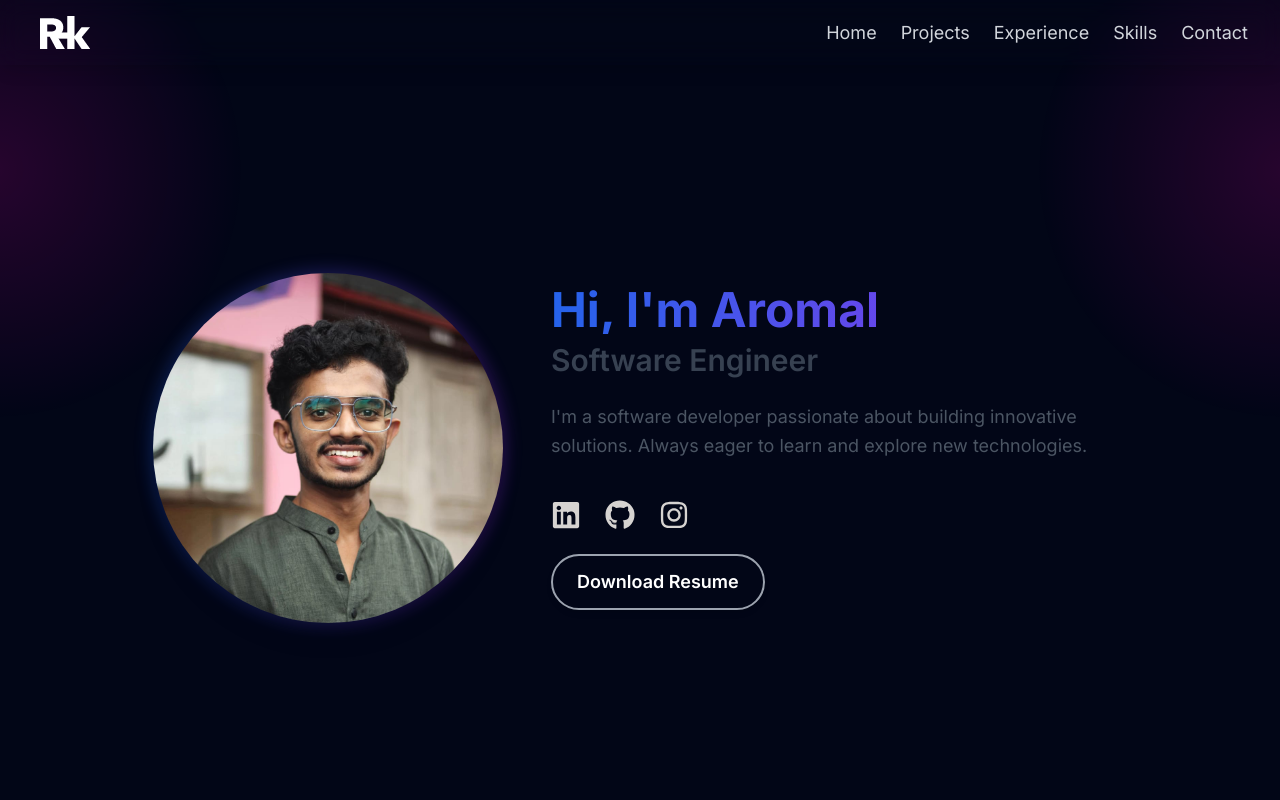
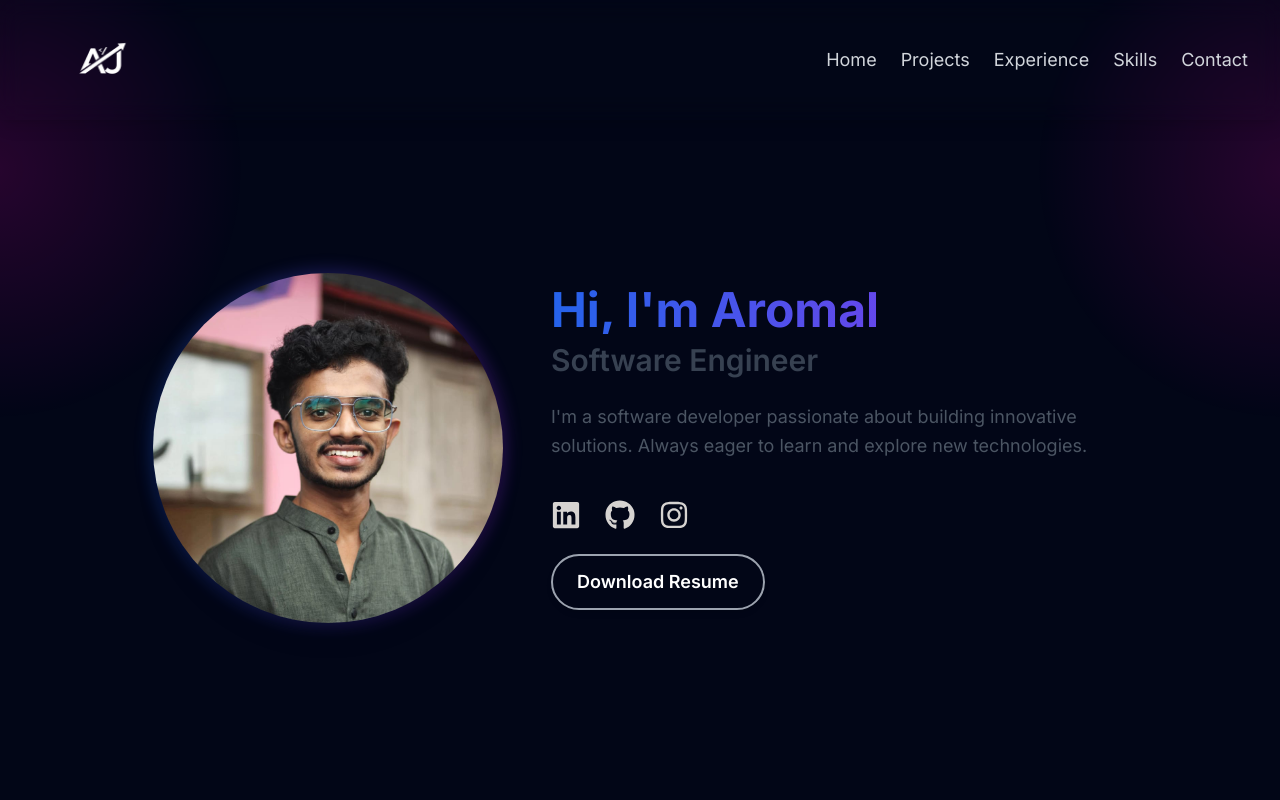
Before and after one commit to Aromal004/Portfolio, a React (Vite) app: page / in a window 1280 px wide. Shown: the top 800 px of the page. Built offline with nearby package versions, Linux system fonts and the light colour scheme.

Commit message:
logo set

```diff
--- a/src/components/Contact.jsx
+++ b/src/components/Contact.jsx
@@ -22,9 +22,9 @@ const Contact = () => {
   const handleSubmit = async (e) => {
     e.preventDefault();
 
-    const serviceId = "service_14w9oyc"; // Your EmailJS Service ID
-    const templateId = "template_djwbuzs"; // Your EmailJS Template ID
-    const publicKey = "1XjIdEB0FSSS_V-c3"; // Your EmailJS Public Key
+    const serviceId = "service_14w9oyc";
+    const templateId = "template_djwbuzs";
+    const publicKey = "1XjIdEB0FSSS_V-c3";
 
     try {
       await emailjs.sendForm(serviceId, templateId, formRef.current, publicKey);
--- a/src/components/Navbar.jsx
+++ b/src/components/Navbar.jsx
@@ -1,6 +1,6 @@
 import { useEffect, useState } from "react";
 import { motion } from "framer-motion";
-import logo from "../assets/raviKumarLogo.png";
+import logo from "../assets/logo.png";
 
 const Navbar = () => {
   const [activeSection, setActiveSection] = useState("");
@@ -46,10 +46,10 @@ const Navbar = () => {
         style={{ width: `${scrollProgress}%` }}
       />
 
-      <div className="flex items-center justify-between py-4 px-8">
+      <div className="flex items-center justify-between px-8">
         {/* Logo */}
         <a href="/" aria-label="Home">
-          <img src={logo} className="mx-2" width={50} height={33} alt="logo" />
+          <img src={logo} className="mx-2" width={120} alt="logo" />
         </a>
 
         {/* Desktop Navigation */}
```
Also changed, not shown: src/assets/logo.png (added), src/assets/raviKumarLogo.png (deleted).
